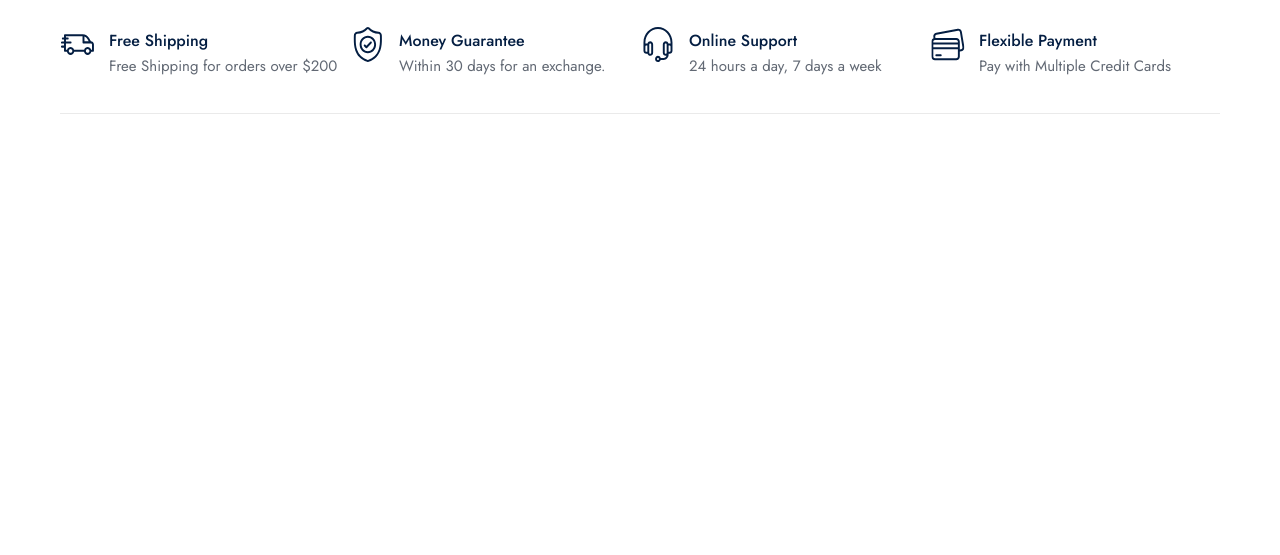
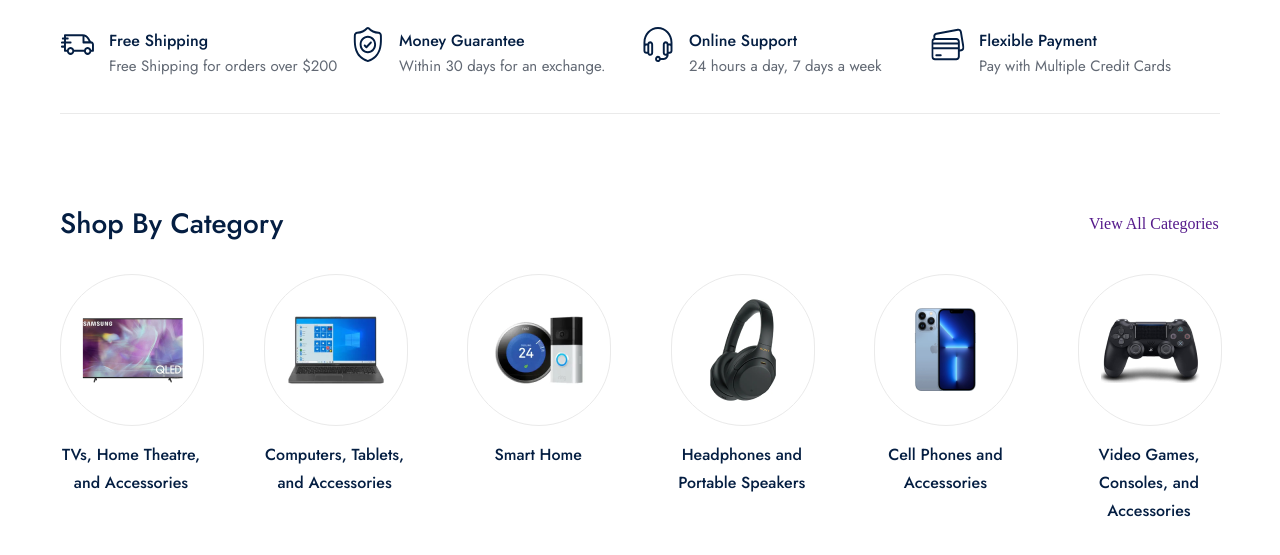
Before and after one commit to rasuljonoff/zenmart, a plain HTML site: page index.html in a window 1280 px wide. Shown: the part 793-1348 px from the top of the page. Before the commit the page ends 967 px from the top, so only its background shows below. Drawn offline with Linux system fonts and the light colour scheme.

Commit message:
feat: completed category section

```diff
--- a/css/home.css
+++ b/css/home.css
@@ -239,3 +239,93 @@
     letter-spacing: 0%;
     text-align: left;
 }
+/* CATEGORY */
+.shop_category_frame {
+    position: relative;
+    margin-top: 90px;
+    width: 100%;
+    height: auto;
+    display: flex;
+    justify-content: center;
+}
+.shop_category_frame .container {
+    flex-direction: column;
+}
+.shop_category_frame .container .category_top {
+    width: 100%;
+    height: auto;
+
+    display: flex;
+    flex-direction: row;
+    justify-content: space-between;
+    align-items: center;
+
+}
+.shop_category_frame .category_top span {
+    color: rgba(4, 30, 66, 1);
+
+    font-family: "Jost";
+    font-style: Medium;
+    font-size: 28px;
+    font-weight: 500;
+    line-height: 40px;
+    letter-spacing: 0%;
+    text-align: left;
+}
+.shop_category_frame .category_top a {
+
+    width: 131px;
+    height: 27px;
+
+    display: flex;
+    flex-direction: column;
+    justify-content: center;
+    align-items: flex-start;
+    gap: 3px;
+
+
+}
+.shop_category_frame .category_top a:hover {
+    border-bottom: 2px solid #041e42;
+}
+.shop_category_frame .container .category_wrapper {
+    margin-top: 30px;
+    width: 100%;
+    height: auto;
+
+    display: flex;
+    flex-direction: row;
+    justify-content: space-between;
+}
+.shop_category_frame .category_wrapper .category_box {
+    width: 142px;
+    height: auto;
+
+    display: flex;
+    flex-direction: column;
+    cursor: pointer;
+
+}
+.shop_category_frame .category_box .category_img_box {
+    width: 100%;
+    height: 150px;
+
+    display: flex;
+    align-items: center;
+    justify-content: center;
+    border: 1px solid #eaeaea;
+    border-radius: 150px;
+    background: rgba(255, 255, 255, 1);
+}
+.shop_category_frame .category_box span {
+    margin-top: 15px;
+    color: rgba(4, 30, 66, 1);
+
+    font-family: "Jost";
+    font-style: Medium;
+    font-size: 16px;
+    font-weight: 500;
+    line-height: 28px;
+    letter-spacing: 0%;
+    text-align: center;
+}
--- a/index.html
+++ b/index.html
@@ -168,6 +168,52 @@
 
             </div>
         </div>
+        <div class="shop_category_frame">
+            <div class="container">
+                <div class="category_top">
+                    <span>Shop By Category</span>
+                    <a href="">View All Categories</a>
+                </div>
+                <div class="category_wrapper">
+                    <div class="category_box">
+                        <div class="category_img_box">
+                            <img src="./images/category/tv.png" alt="">
+                        </div>
+                        <span>TVs, Home Theatre, and Accessories</span>
+                    </div>
+                    <div class="category_box">
+                        <div class="category_img_box">
+                            <img src="./images/category/computer.png" alt="">
+                        </div>
+                        <span>Computers, Tablets, and Accessories</span>
+                    </div>
+                    <div class="category_box">
+                        <div class="category_img_box">
+                            <img src="./images/category/smart.png" alt="">
+                        </div>
+                        <span>Smart Home</span>
+                    </div>
+                    <div class="category_box">
+                        <div class="category_img_box">
+                            <img src="./images/category/headphone.png" alt="">
+                        </div>
+                        <span>Headphones and Portable Speakers</span>
+                    </div>
+                    <div class="category_box">
+                        <div class="category_img_box">
+                            <img src="./images/category/phone.png" alt="">
+                        </div>
+                        <span>Cell Phones and Accessories</span>
+                    </div>
+                    <div class="category_box">
+                        <div class="category_img_box">
+                            <img src="./images/category/game.png" alt="">
+                        </div>
+                        <span>Video Games, Consoles, and Accessories</span>
+                    </div>
+                </div>
+            </div>
+        </div>
     </div>
 </body>
 </html>
```
Also changed, not shown: 1 other file.
